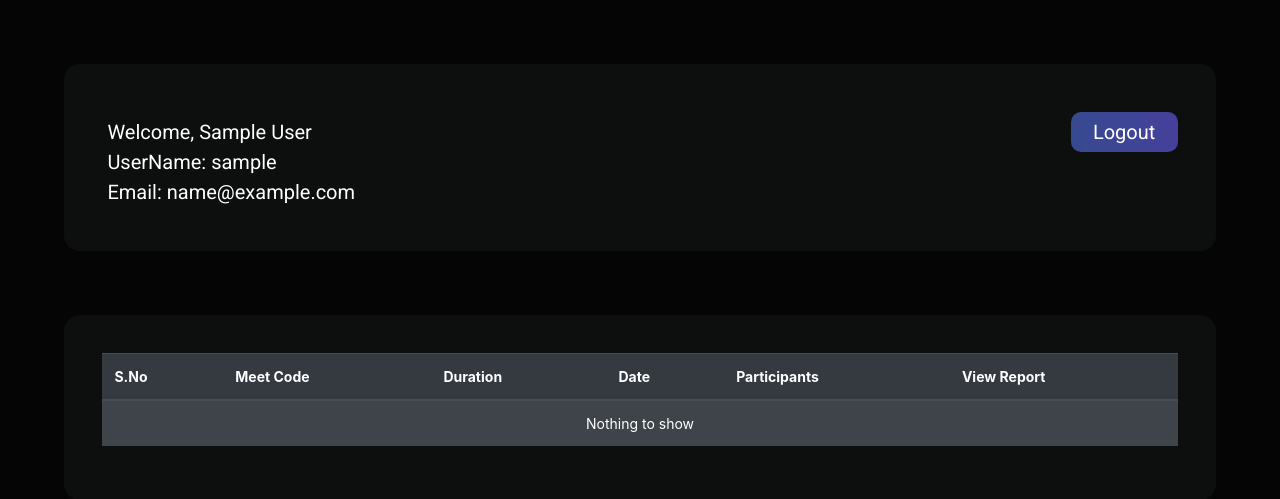
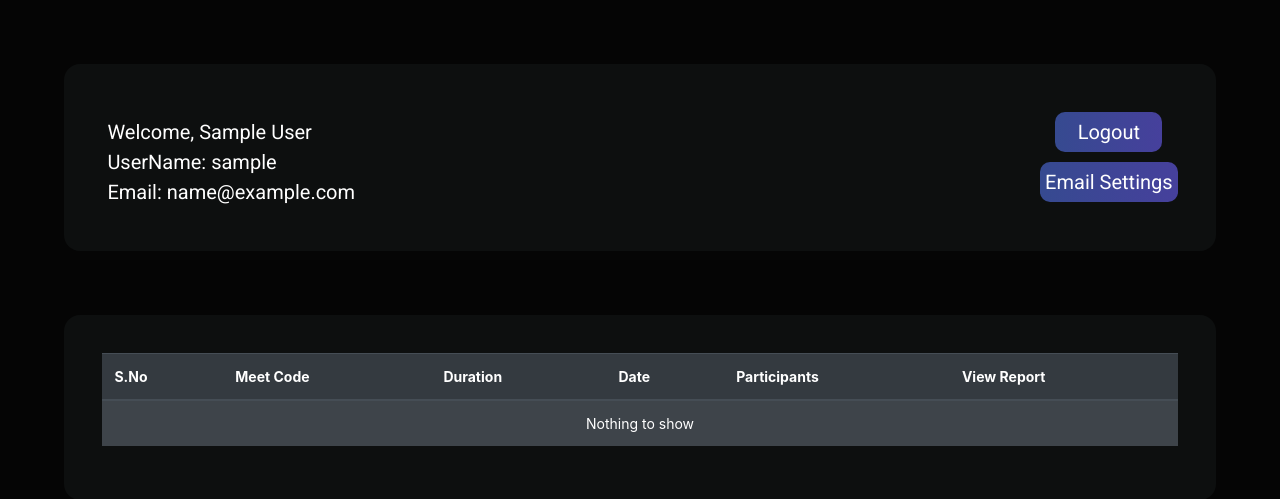
Before and after one commit to blaze2004/trackit, a Django app: page /mac/dashboard/ in a window 1280 px wide. Shown: the part 61-560 px from the top of the page. Run offline with Django 4.2, Linux system fonts and the light colour scheme; the visitor is signed in with stand-in values (Sample User, id 1); data that the repository does not hold is empty; some libraries are stand-ins or nearby versions.

Commit message:
added email settings

```diff
--- a/mac/templates/dashboard.html
+++ b/mac/templates/dashboard.html
@@ -7,11 +7,14 @@
 {% endblock %} {% block content %}{% load socialaccount %}
 <div class="container-box" style="display: flex;justify-content: space-between;">
     <span class="login-btn" style="color: white;width: auto;">Welcome, {{ user.first_name }} {{ user.last_name }}<br>UserName: {{ user.username }} <br>Email: {{ user.email }}</span> {% load i18n %}
-    <form method="post" action="{% url 'account_logout' %}">
-        {% csrf_token %} {% if redirect_field_value %}
-        <input type="hidden" name="{{ redirect_field_name }}" value="{{ redirect_field_value }}" /> {% endif %}
-        <button class="signup-btn" type="submit">Logout</button>
-    </form>
+    <div style="display: flex;flex-direction: column;align-items: center;">
+        <form method="post" action="{% url 'account_logout' %}">
+            {% csrf_token %} {% if redirect_field_value %}
+            <input type="hidden" name="{{ redirect_field_name }}" value="{{ redirect_field_value }}" /> {% endif %}
+            <button class="signup-btn" type="submit">Logout</button>
+        </form>
+        <a href="{% url 'account_email' %}"><button class="signup-btn" style="width: fit-content;">Email Settings</button></a>
+    </div>
 </div>
 
 <div class="container-box">
```
